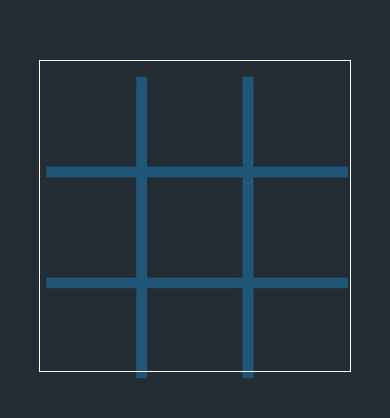
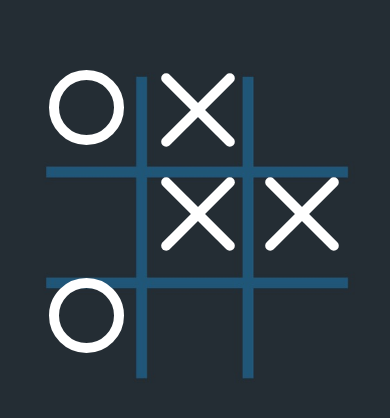
Before and after one commit to QuibDev/TicTacToe, a React Native app: screen / in a window 390 px wide. Shown: the part 214-632 px from the top of the page. Built offline with nearby package versions, Linux system fonts and the light colour scheme.

Commit message:
added map based object rendering.

```diff
--- a/App.js
+++ b/App.js
@@ -1,95 +1,39 @@
 import { StatusBar } from "expo-status-bar";
 import React, { useState } from "react";
-import { StyleSheet, Text, View, ImageBackground } from "react-native";
+import { Text, View, ImageBackground } from "react-native";
+import styles from "./screens/gameScreen/styles";
 import bg from "./assets/bg.jpeg";
-import colors from "./constants/colors";
 
-export default function App() {
+export default function gameScreen() {
   const [map, setMap] = useState([
-    ["", "", ""], // 1st row
-    ["", "", ""], // 2nd row
-    ["", "", ""], // 3rd row
+    ["o", "x", ""], // 1st row
+    ["", "x", "x"], // 2nd row
+    ["o", "", ""], // 3rd row
   ]);
 
   return (
     <View style={styles.container}>
       <ImageBackground source={bg} style={styles.bg} resizeMode="contain">
         <View style={styles.map}>
-          {map.map((row) => {
-            row.map((cell) => {
-              <View style={styles.cell}></View>;
-            });
-          })}
-          {/*
-          <View style={styles.circle} />
-          <View style={styles.cross}>
-            <View style={styles.crossline} />
-            <View style={[styles.crossline, styles.crosslineReversed]} />
-          </View>
-          */}
+          {map.map((row) => (
+            <View style={styles.row}>
+              {row.map((cell) => (
+                <View style={styles.cell}>
+                  {cell == "o" && <View style={styles.circle} />}
+                  {cell == "x" && (
+                    <View style={styles.cross}>
+                      <View style={styles.crossline} />
+                      <View
+                        style={[styles.crossline, styles.crosslineReversed]}
+                      />
+                    </View>
+                  )}
+                </View>
+              ))}
+            </View>
+          ))}
         </View>
       </ImageBackground>
-      <StatusBar style="auto" />
     </View>
   );
 }
-
-const styles = StyleSheet.create({
-  container: {
-    flex: 1,
-    backgroundColor: "#fff",
-    alignItems: "center",
-    justifyContent: "center",
-    backgroundColor: colors.background,
-  },
-  bg: {
-    width: "100%",
-    height: "100%",
-    alignItems: "center",
-    justifyContent: "center",
-    paddingTop: 15,
-  },
-  map: {
-    borderWidth: 1,
-    borderColor: colors.white,
-    width: "80%",
-    aspectRatio: 1,
-  },
-  circle: {
-    position: "absolute",
-    left: 2 * 108,
-    top: 2 * 108,
-    width: 75,
-    height: 75,
-    borderColor: colors.white,
-    borderRadius: 50,
-    borderWidth: 10,
-    justifyContent: "center",
-    alignItems: "center",
-    margin: 10,
-  },
-  cross: {
-    width: 75,
-    height: 75,
-    position: "absolute",
-  },
-  crossline: {
-    position: "absolute",
-    width: 10,
-    height: 75,
-    backgroundColor: "white",
-    borderRadius: 5,
-    transform: [
-      {
-        rotate: "45deg",
-      },
-    ],
-  },
-  crosslineReversed: {
-    transform: [
-      {
-        rotate: "-45deg",
-      },
-    ],
-  },
-});
--- /dev/null
+++ b/global.d.ts
@@ -0,0 +1,4 @@
+declare module "*.jpeg" {
+  const value: import("react-native").ImageSourcePropType;
+  export default value;
+}
--- a/screens/gameScreen/gameScreen.tsx
+++ b/screens/gameScreen/gameScreen.tsx
@@ -1,6 +1,7 @@
 import { StatusBar } from "expo-status-bar";
 import React, { useState } from "react";
-import { StyleSheet, Text, View, ImageBackground } from "react-native";
+import { Text, View, ImageBackground } from "react-native";
+import styles from "./styles";
 import bg from "../../assets/bg.jpeg";
 import colors from "../../constants/colors";
 
--- a/screens/gameScreen/styles.ts
+++ b/screens/gameScreen/styles.ts
@@ -16,15 +16,19 @@ const styles = StyleSheet.create({
     paddingTop: 15,
   },
   map: {
-    borderWidth: 1,
-    borderColor: colors.white,
     width: "80%",
     aspectRatio: 1,
   },
+  cell: {
+    flex: 1,
+    width: 100,
+    height: 100,
+  },
+  row: {
+    flex: 1,
+    flexDirection: "row",
+  },
   circle: {
-    position: "absolute",
-    left: 2 * 108,
-    top: 2 * 108,
     width: 75,
     height: 75,
     borderColor: colors.white,
@@ -35,14 +39,13 @@ const styles = StyleSheet.create({
     margin: 10,
   },
   cross: {
-    width: 75,
-    height: 75,
-    position: "absolute",
+    flex: 1,
   },
   crossline: {
     position: "absolute",
+    left: "48%",
     width: 10,
-    height: 75,
+    height: "100%",
     backgroundColor: "white",
     borderRadius: 5,
     transform: [
```
